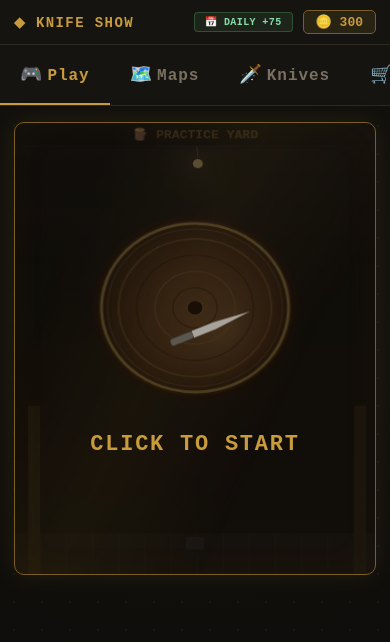
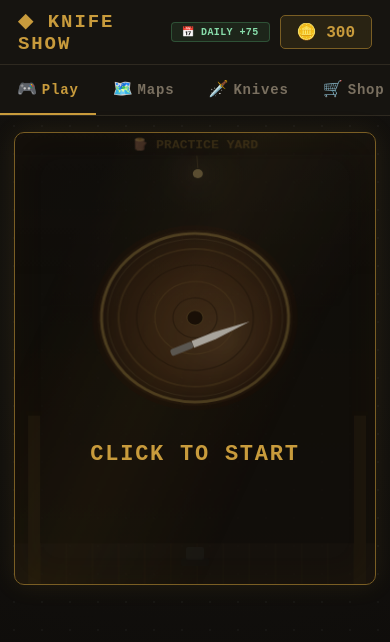
Before and after one commit to Ivelin1204/Knife-show-game, a React (Vite) app: page / in a window 390 px wide. Shown: the top 642 px of the page. Built offline with nearby package versions, Linux system fonts and the light colour scheme.

Commit message:
Shrink mobile nav slightly, enlarge top bar
Nav tabs dialed back a notch from the last bump; the top header bar
(title + coin balance) is now noticeably taller and bolder on mobile.

```diff
--- a/src/KnifeShow.jsx
+++ b/src/KnifeShow.jsx
@@ -2442,9 +2442,19 @@ export default function App() {
       )}
 
       {/* ── TOP BAR ── */}
-      <div style={{ background:C.surface, borderBottom:`0.5px solid ${C.border}`,
-          padding:"0 14px", display:"flex", alignItems:"center", height:44 }}>
-        <span style={{ fontWeight:700, fontSize:14, color:C.gold, letterSpacing:"0.1em",
+      <style>{`
+        .ks-topbar { height:44px; padding:0 14px; }
+        .ks-topbar-title { font-size:14px; }
+        .ks-topbar-coins { font-size:13px; padding:3px 12px; }
+        @media (max-width:899px) {
+          .ks-topbar { height:64px; padding:0 18px; }
+          .ks-topbar-title { font-size:19px; }
+          .ks-topbar-coins { font-size:16px; padding:6px 16px; }
+        }
+      `}</style>
+      <div className="ks-topbar" style={{ background:C.surface, borderBottom:`0.5px solid ${C.border}`,
+          display:"flex", alignItems:"center" }}>
+        <span className="ks-topbar-title" style={{ fontWeight:700, color:C.gold, letterSpacing:"0.1em",
             fontFamily:"'Courier New',monospace", flex:1 }}>◆ KNIFE SHOW</span>
         {canDaily && (
           <button onClick={claimDaily} style={{
@@ -2454,9 +2464,9 @@ export default function App() {
             📅 DAILY +75
           </button>
         )}
-        <div style={{ fontFamily:"'Courier New',monospace", fontWeight:700, fontSize:13,
+        <div className="ks-topbar-coins" style={{ fontFamily:"'Courier New',monospace", fontWeight:700,
             color:C.gold, background:C.goldDim+"33", borderRadius:5,
-            padding:"3px 12px", border:`0.5px solid ${C.goldDim}` }}>
+            border:`0.5px solid ${C.goldDim}` }}>
           🪙 {save.coins}
         </div>
       </div>
@@ -2466,8 +2476,8 @@ export default function App() {
         .ks-nav-btn { padding:10px 14px; font-size:10px; }
         .ks-nav-btn .ks-nav-icon { font-size:11px; }
         @media (max-width:899px) {
-          .ks-nav-btn { padding:18px 20px; font-size:16px; }
-          .ks-nav-btn .ks-nav-icon { font-size:18px; }
+          .ks-nav-btn { padding:14px 17px; font-size:14px; }
+          .ks-nav-btn .ks-nav-icon { font-size:16px; }
         }
       `}</style>
       <div style={{ background:C.surface, borderBottom:`0.5px solid ${C.border}`,
```
